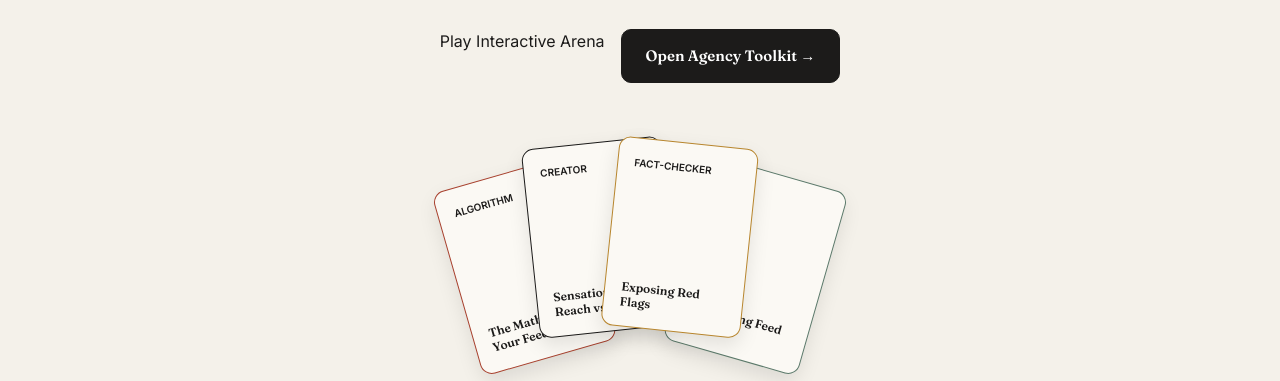
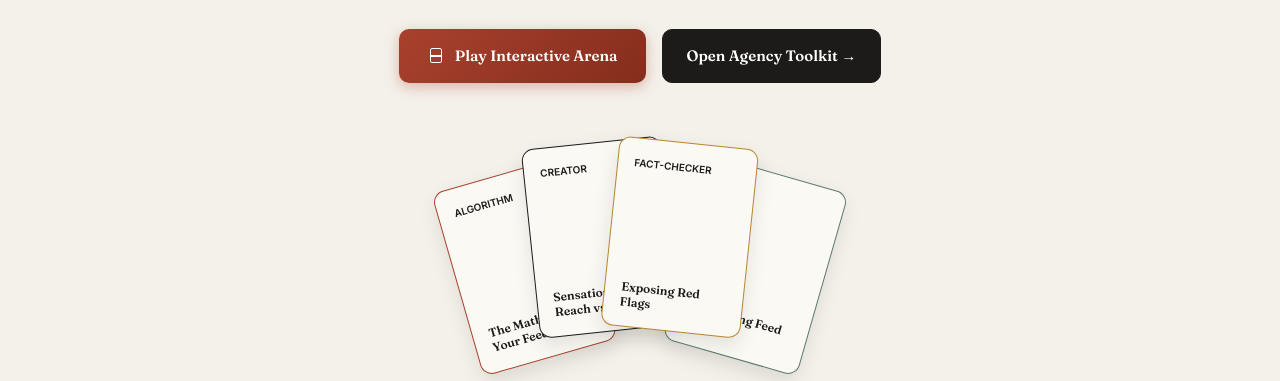
Before and after one commit to benoualiabdelkader/echobreaker, a plain HTML site: page game.html in a window 1280 px wide. Shown: the part 419-800 px from the top of the page. Drawn offline with Linux system fonts and the light colour scheme.

Commit message:
Fix Play Interactive Arena button opening tag and color style

```diff
--- a/css/styles.css
+++ b/css/styles.css
@@ -432,10 +432,9 @@ code {
   transform: translateY(-1px);
 }
 
-/* === CTA BUTTONS (used by Impact modal Step 4) === */
 .btn-primary-cta {
-  background: var(--news-accent);
-  color: white;
+  background: linear-gradient(135deg, #a8412e, #852d1d) !important;
+  color: #ffffff !important;
   border: none;
   border-radius: 10px;
   padding: 14px 28px;
@@ -448,11 +447,13 @@ code {
   display: inline-flex;
   align-items: center;
   gap: 10px;
+  box-shadow: 0 4px 14px rgba(168, 65, 46, 0.35);
 }
 
 .btn-primary-cta:hover {
   transform: translateY(-2px);
-  box-shadow: 0 8px 16px rgba(0,0,0,0.1);
+  box-shadow: 0 8px 20px rgba(168, 65, 46, 0.5);
+  color: #ffffff !important;
 }
 
 .btn-secondary-cta {
--- a/game.html
+++ b/game.html
@@ -623,7 +623,8 @@
         </p>
 
         <div class="hero-cta-group">
-                Play Interactive Arena
+            <a href="#interactive-arena" class="btn-primary-cta" data-i18n="btn_play_arena">
+                <span class="eb-icon eb-icon-game"></span> Play Interactive Arena
             </a>
             <a href="toolkit.html" class="btn-secondary-cta" data-i18n="btn_open_toolkit">
                 Open Agency Toolkit →
```
